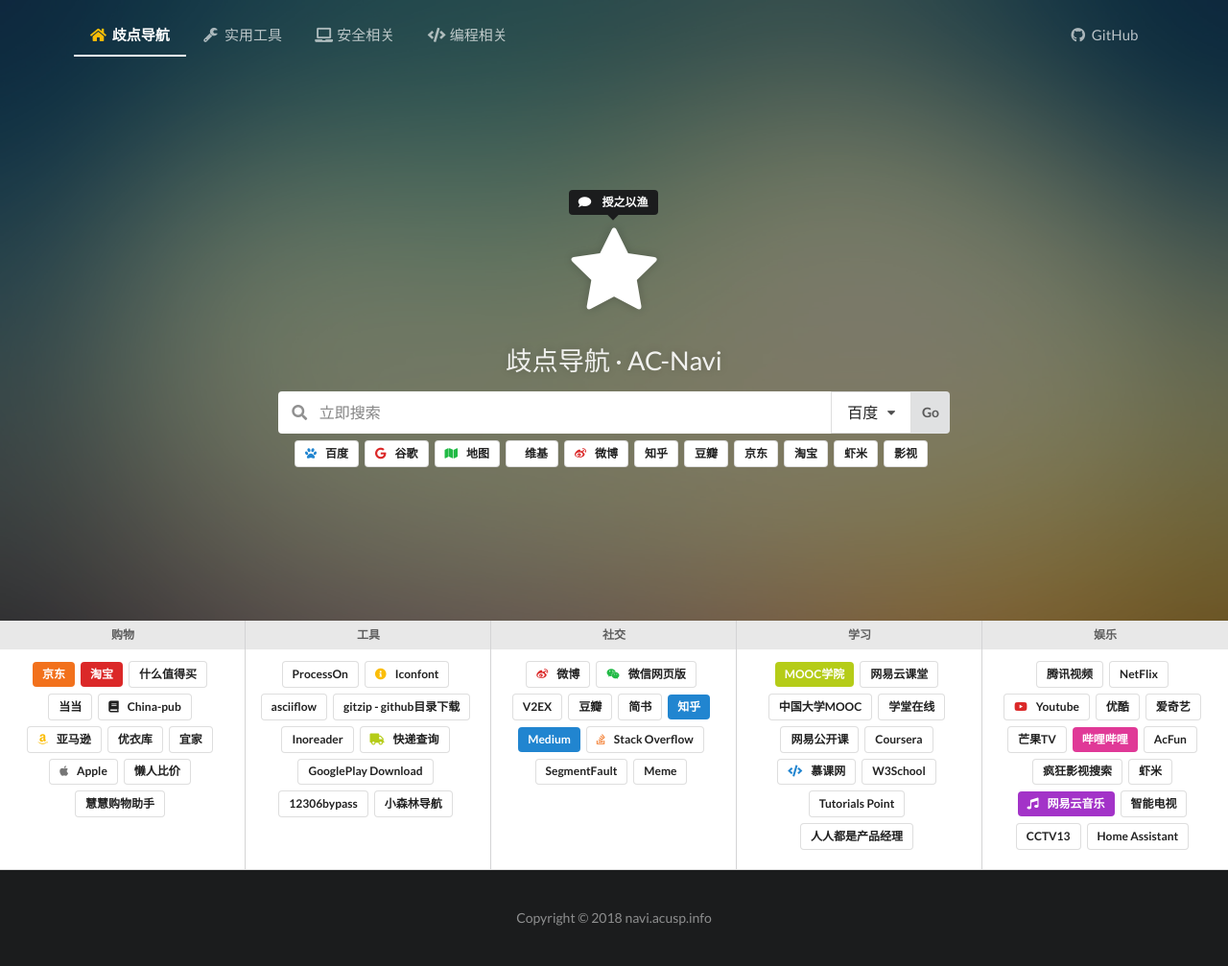
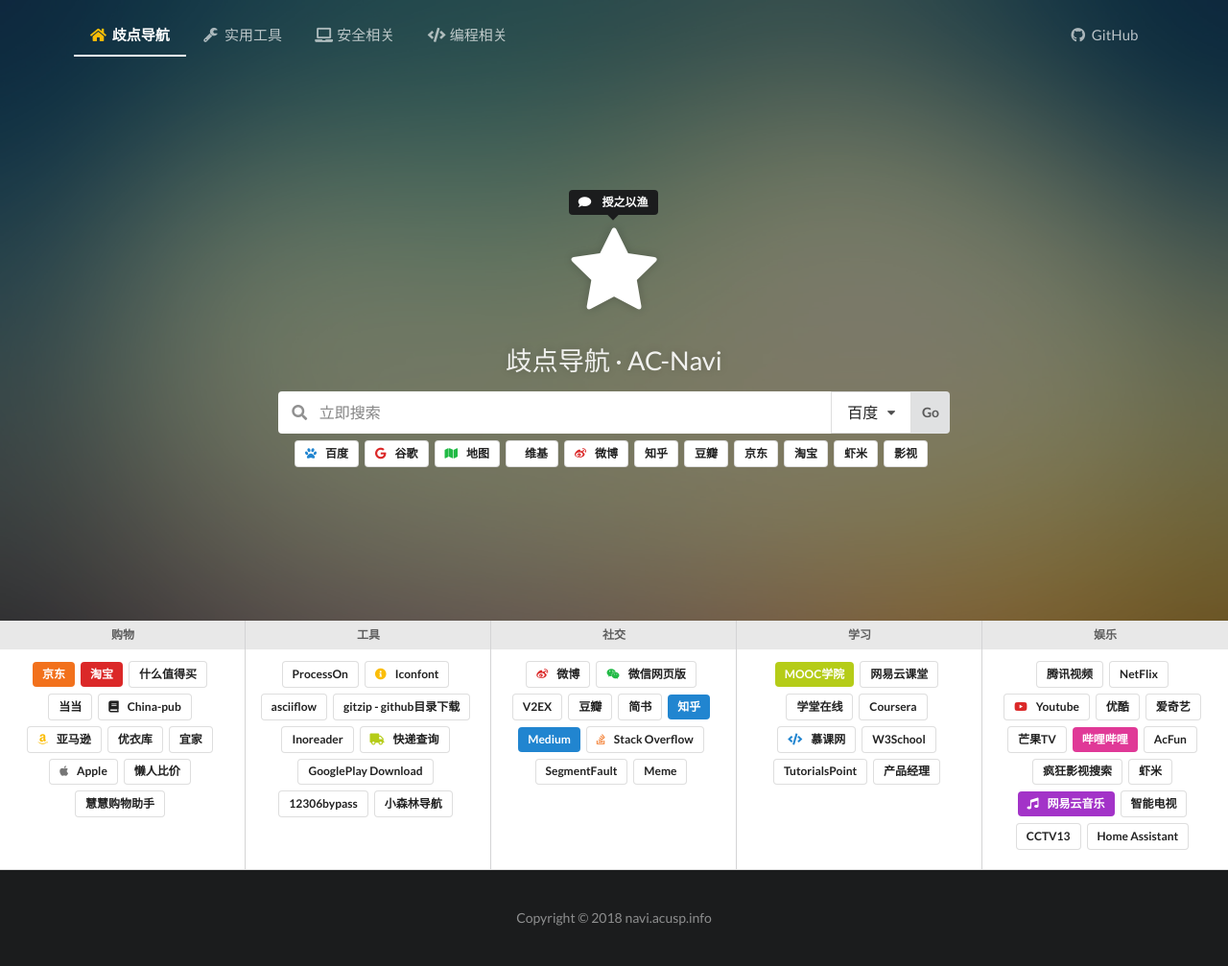
Before and after one commit to acusp/AC-Navi, a Jekyll site: the page built from index.html, in a window 1280 px wide. Shown: the whole page at 96% size. Built offline with Jekyll 4.4.1, drawn with Linux system fonts in a browser that asks for light colours; comment, search, counter and statistics services are not loaded.

Commit message:
Update home links

```diff
--- a/_data/home_links.yml
+++ b/_data/home_links.yml
@@ -147,17 +147,9 @@
       style: basic
       url: https://study.163.com/
 
-    - name: 中国大学MOOC
-      style: basic
-      url: http://www.icourse163.org/
-
     - name: 学堂在线
       style: basic
       url: http://www.xuetangx.com/
-
-    - name: 网易公开课
-      style: basic
-      url: http://open.163.com/
 
     - name: Coursera
       style: basic
@@ -172,11 +164,11 @@
       style: basic
       url: http://www.w3school.com.cn/
 
-    - name: Tutorials Point
+    - name: TutorialsPoint
       style: basic
       url: https://www.tutorialspoint.com/
 
-    - name: 人人都是产品经理
+    - name: 产品经理
       style: basic
       url: http://www.woshipm.com/
 
```
